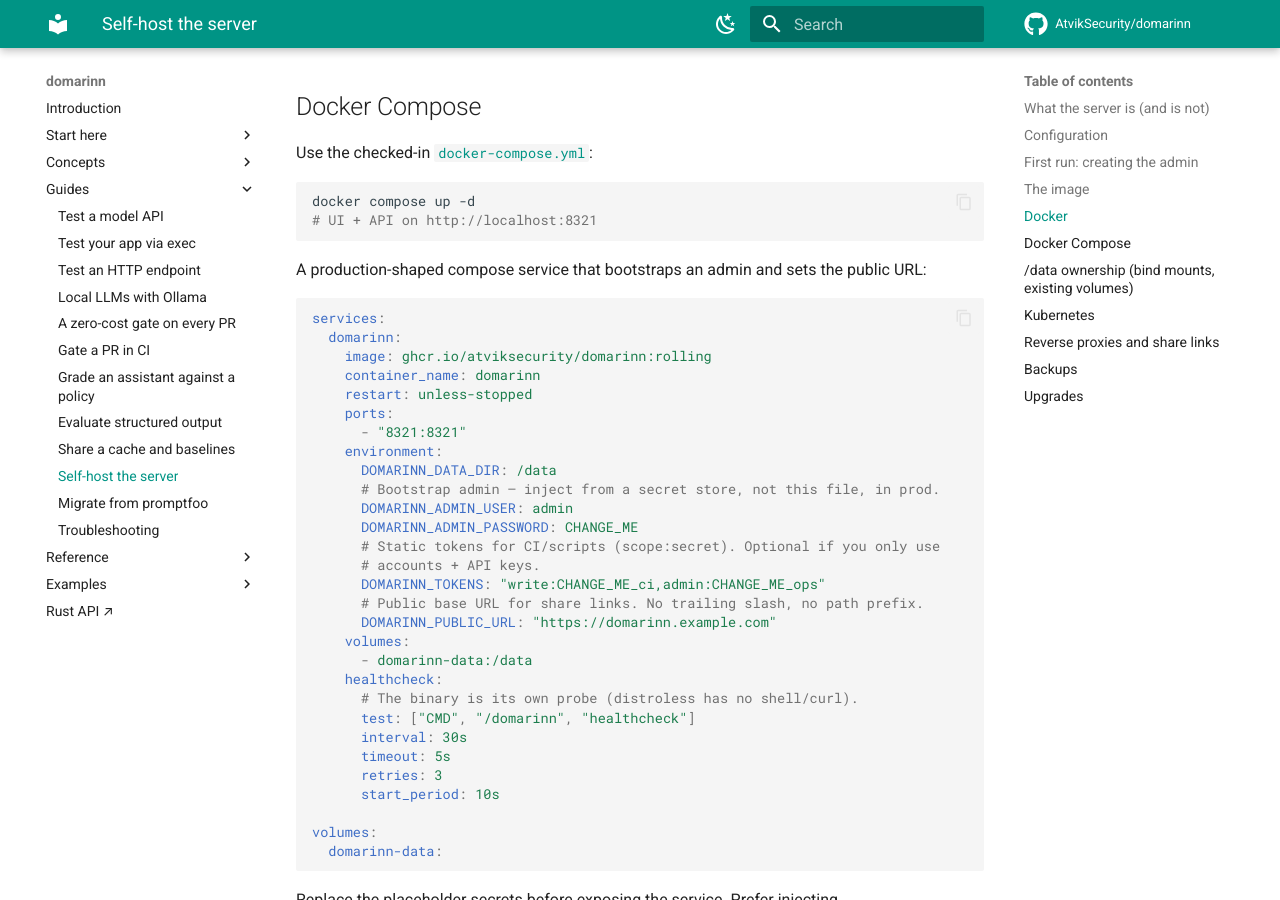
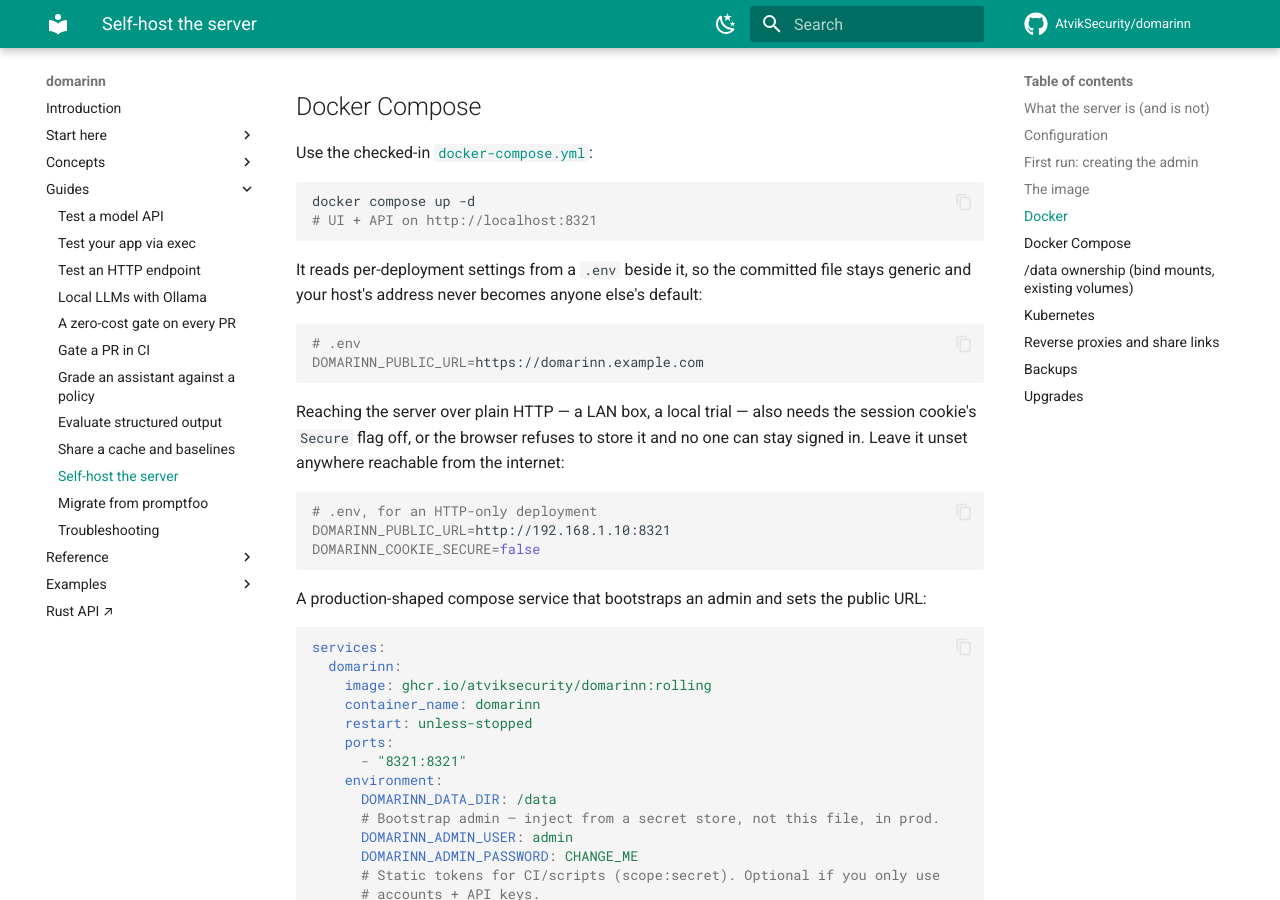
Before and after one commit to AtvikSecurity/domarinn, an MkDocs documentation site: the page built from docs/guides/self-host.md, in a window 1280 px wide and 900 px high, scrolled down 2150 px. Built offline with MkDocs 1.6.1 and Material for MkDocs 9.7.7, drawn with Linux system fonts in a browser that asks for light colours; comment, search, counter and statistics services are not loaded.

Commit message:
fix(compose): read the public URL and cookie policy from .env
`docker-compose.yml` is the file docs/guides/self-host.md tells people to
use, so the deployment it describes has to be nobody's in particular. It
had drifted into naming one: a LAN address and `DOMARINN_COOKIE_SECURE:
"false"` baked in for a local box.

Both are wrong for every other host, and quietly. `DOMARINN_PUBLIC_URL`
is what the server builds share links from and what it registers as the
SSO callback, so a stale value does not fail — it points people at an
address they cannot reach and hands the IdP a redirect it will refuse.
Disabling Secure is worse: an HTTPS deployment that would have got a
Secure session cookie by default now sends one over any transport.

They move to a `.env` beside the compose file, which is gitignored. The
committed defaults are `http://localhost:8321` and an empty cookie
override — empty because `Settings::from_env` filters empty values, so
it reads as unset and the flag keeps deriving from the public URL's
scheme. Reaching a server over plain HTTP still needs the override, and
the guide now says so along with why.

Also excludes docs/superpowers/ — session working notes that sit beside
the code they describe — from the published book and from the docs style
gates. They are not prose the book ships, and with `--strict` plus
`omitted_files: warn` a scratch plan on someone's disk was enough to fail
`mise run docs` for them alone.

````diff
--- a/docs/guides/self-host.md
+++ b/docs/guides/self-host.md
@@ -76,6 +76,24 @@
 ```sh
 docker compose up -d
 # UI + API on http://localhost:8321
+```
+
+It reads per-deployment settings from a `.env` beside it, so the committed file
+stays generic and your host's address never becomes anyone else's default:
+
+```sh
+# .env
+DOMARINN_PUBLIC_URL=https://domarinn.example.com
+```
+
+Reaching the server over plain HTTP — a LAN box, a local trial — also needs the
+session cookie's `Secure` flag off, or the browser refuses to store it and no
+one can stay signed in. Leave it unset anywhere reachable from the internet:
+
+```sh
+# .env, for an HTTP-only deployment
+DOMARINN_PUBLIC_URL=http://192.168.1.10:8321
+DOMARINN_COOKIE_SECURE=false
 ```
 
 A production-shaped compose service that bootstraps an admin and sets the public URL:
--- a/mkdocs.yml
+++ b/mkdocs.yml
@@ -28,6 +28,14 @@
 
 docs_dir: docs
 site_dir: site
+
+# Session working notes (plans, specs) live under docs/superpowers/ so they sit
+# beside the work they describe, but they are not part of the published book.
+# Excluded rather than added to `nav:` — with `omitted_files: warn` and
+# `--strict`, an untracked scratch file appearing there would otherwise fail the
+# docs build for whoever happens to have one on disk.
+exclude_docs: |
+  superpowers/
 
 # Fail the build on a broken internal link or a nav entry pointing at a missing
 # file. This is our doc lint; build-docs.sh and CI pass --strict, which promotes
````
Also changed, not shown: docker-compose.yml (+16 -2 lines), 2 other files.
